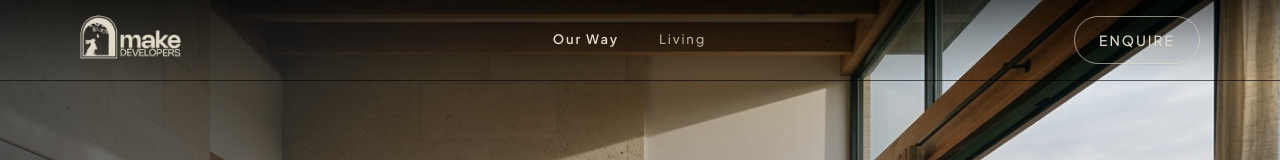
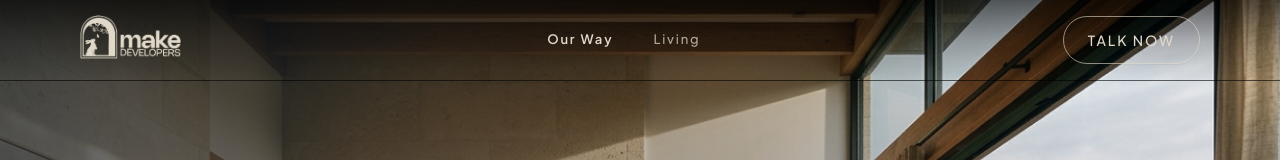
Before and after one commit to Jackjack80085/make-new, a React (Vite) app: page / in a window 1280 px wide. Shown: the top 160 px of the page. Built offline with nearby package versions, Linux system fonts and the light colour scheme.

Commit message:
Rename header enquiry CTA to Talk Now

```diff
--- a/src/components/Navigation.tsx
+++ b/src/components/Navigation.tsx
@@ -137,13 +137,13 @@ export const Navigation: React.FC<NavigationProps> = ({
           </button>
         </nav>
 
-        {/* Action: Rounded "Enquire" button */}
+        {/* Action: Rounded "Talk Now" button */}
         <div className="flex items-center gap-2 sm:gap-4">
           <button
             onClick={() => { setMobileMenuOpen(false); onOpenEnquiry(); }}
             className={`text-xs md:text-sm tracking-[0.14em] uppercase font-medium px-4 sm:px-6 py-3 rounded-full transition-all duration-200 min-h-[48px] inline-flex items-center justify-center border shadow-xs focus:outline-none focus-visible:ring-2 focus-visible:ring-current ${theme.button}`}
           >
-            Enquire
+            Talk Now
           </button>
 
           {/* Mobile Menu Toggle (Circular) */}
```
